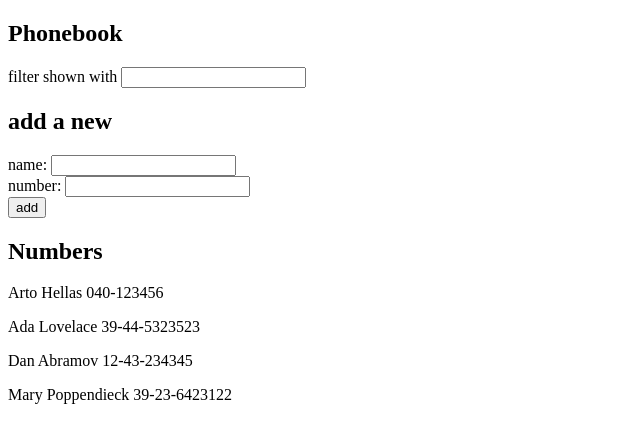
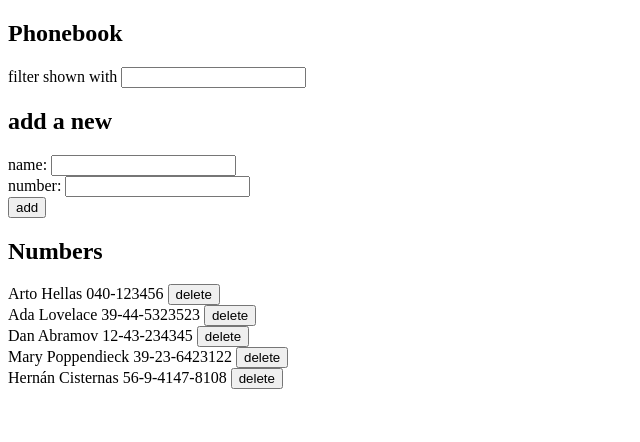
Before and after one commit to BitCSEC/fullstackopen-2026-2, a React (Vite) app in the folder part2/phonebook/: page / in a window 1280 px wide. Shown: the top 442 px of the page, without its empty margins (0-640 px from the left). Built offline with nearby package versions, Linux system fonts and the light colour scheme; data requests are answered from the project's data file.

Commit message:
Completa ejercicios 2.12 a 2.15

```diff
--- a/part2/phonebook/db.json
+++ b/part2/phonebook/db.json
@@ -1,5 +1,5 @@
 {
-  "persons":[
+  "persons": [
     {
       "name": "Arto Hellas",
       "number": "040-123456",
@@ -19,6 +19,12 @@
       "name": "Mary Poppendieck",
       "number": "39-23-6423122",
       "id": "4"
+    },
+    {
+      "name": "Hernán Cisternas",
+      "number": "56-9-4147-8108",
+      "id": "e0s7GsSas-Q"
     }
-  ]
+  ],
+  "$schema": "./node_modules/json-server/schema.json"
 }
--- a/part2/phonebook/package.json
+++ b/part2/phonebook/package.json
@@ -8,7 +8,7 @@
     "build": "vite build",
     "lint": "oxlint",
     "preview": "vite preview",
-    "server": "json-server -p 3001 db.json"
+    "server": "json-server -p 3001 db.json --watch"
   },
   "dependencies": {
     "axios": "^1.19.0",
--- a/part2/phonebook/src/App.jsx
+++ b/part2/phonebook/src/App.jsx
@@ -1,5 +1,5 @@
 import { useState, useEffect } from 'react'
-import axios from 'axios'
+import personService from './services/persons'
 import Filter from './components/Filter'
 import PersonsList from './components/PersonsList'
 import PersonForm from './components/PersonForm'
@@ -14,27 +14,64 @@ const App = () => {
         person.name.toLowerCase().includes(newFilter.toLowerCase())
     )
 
+    // Effect Hook
     const fetchData = () => {
-        axios
-        .get('http://localhost:3001/persons')
-        .then(response => {
-            console.log(response.data)
-            setPersons(response.data)
-        })
+        personService
+            .getAll()
+            .then(persons => {
+                console.log(persons)
+                setPersons(persons)
+            })
     }
     useEffect(fetchData, [])
 
     // Handlers
-    const addPerson = (event) => {
+    const handleAddButton = (event) => {
         event.preventDefault()
-        const newPerson = { name: newName, number: newNumber, id: persons.length + 1 }
 
-        if (persons.findIndex(person => person.name === newPerson.name) != -1) {
-            alert(`${newPerson.name} is already added to phonebook`)
+        const name = newName
+        const number = newNumber
+        const newPerson = { name, number }
+        const index = persons.findIndex(person => person.name === name)
+
+        if (index != -1) {
+            const msg = `${name} is already added to phonebook, replace the old number with a new one?`
+            const confirmation = window.confirm(msg)
+
+            if (confirmation) {
+                const updatedPerson = { ...persons[index], number: number }
+                personService
+                    .update(updatedPerson)
+                    .then(_ => {
+                        setPersons(persons.map(person =>
+                            person.name === name
+                                ? updatedPerson
+                                : person))
+                        setNewName('')
+                        setNewNumber('')
+                    })
+            }
         } else {
-            setPersons(persons.concat(newPerson))
-            setNewName('')
-            setNewNumber('')
+            personService
+                .create(newPerson)
+                .then(person => {
+                    setPersons(persons.concat(person))
+                    setNewName('')
+                    setNewNumber('')
+                })
+        }
+    }
+
+
+    const deletePerson = (name, id) => {
+        const confirmation = window.confirm(`Delete ${name}?`)
+
+        if (confirmation) {
+            personService
+                .deletePerson(id)
+                .then(deletedPerson => {
+                    setPersons(persons.filter(person => person.id != deletedPerson.id))
+                })
         }
     }
 
@@ -55,9 +92,9 @@ const App = () => {
             <h2>Phonebook</h2>
             <Filter value={newFilter} onChange={handleFilterChange} />
             <h2>add a new</h2>
-            <PersonForm onSubmit={addPerson} values={[newName, newNumber]} handlers={[handleNameChange, handleNumberChange]} />
+            <PersonForm onSubmit={handleAddButton} values={[newName, newNumber]} handlers={[handleNameChange, handleNumberChange]} />
             <h2>Numbers</h2>
-            <PersonsList persons={filteredPersons} />
+            <PersonsList persons={filteredPersons} deleteHandler={deletePerson} />
         </div>
     )
 }
--- a/part2/phonebook/src/components/PersonsList.jsx
+++ b/part2/phonebook/src/components/PersonsList.jsx
@@ -1,10 +1,20 @@
-const Person = (props) => <p>{props.name} {props.number}</p>
+const Person = ({ person: { name, number, id }, handler }) => {
+    return (
+        <div>
+            {name} {number} <button onClick={() => handler(name, id)}>delete</button>
+        </div>
+    )
+}
 
-const PersonsList = ({ persons }) => {
+const PersonsList = ({ persons, deleteHandler }) => {
     return (
         <div>
             {persons.map(person =>
-                <Person key={person.id} name={person.name} number={person.number} />)}
+                <Person
+                    key={person.id}
+                    person={person}
+                    handler={deleteHandler}
+                />)}
         </div>
     )
 }
--- /dev/null
+++ b/part2/phonebook/src/services/persons.js
@@ -0,0 +1,25 @@
+import axios from "axios"
+const baseURL = 'http://localhost:3001/persons'
+
+const getAll = () => {
+    const request = axios.get(baseURL)
+    return request.then(response => response.data)
+}
+
+const create = (newObject) => {
+    const request = axios.post(baseURL, newObject)
+    return request.then(response => response.data)
+}
+
+
+const deletePerson = (id) => {
+    const request = axios.delete(`${baseURL}/${id}`)
+    return request.then(response => response.data)
+}
+
+const update = (updatedObject) => {
+    const request = axios.put(`${baseURL}/${updatedObject.id}`, updatedObject)
+    return request.then(response => response.data)
+}
+
+export default { getAll, create, deletePerson, update }
```
